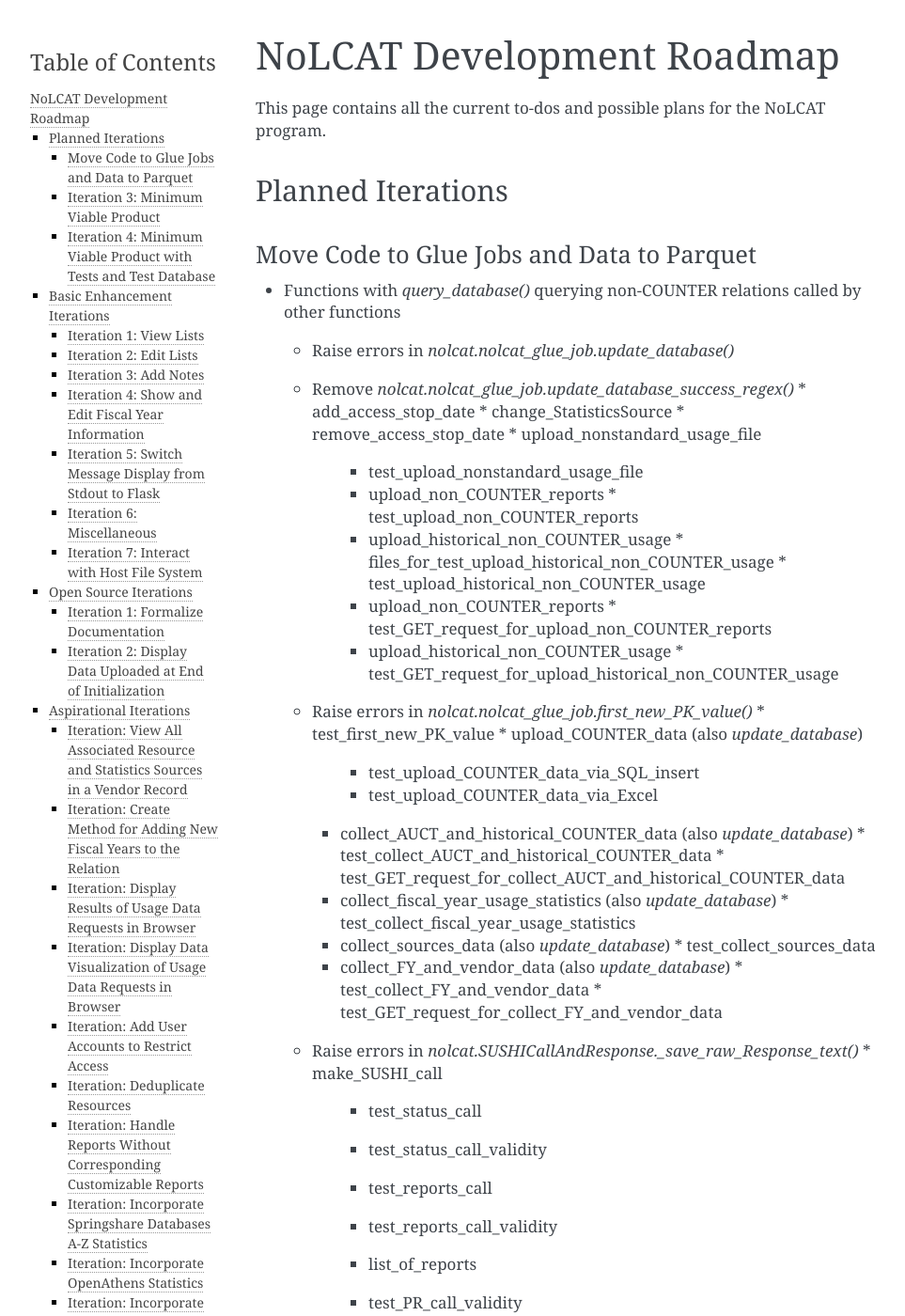
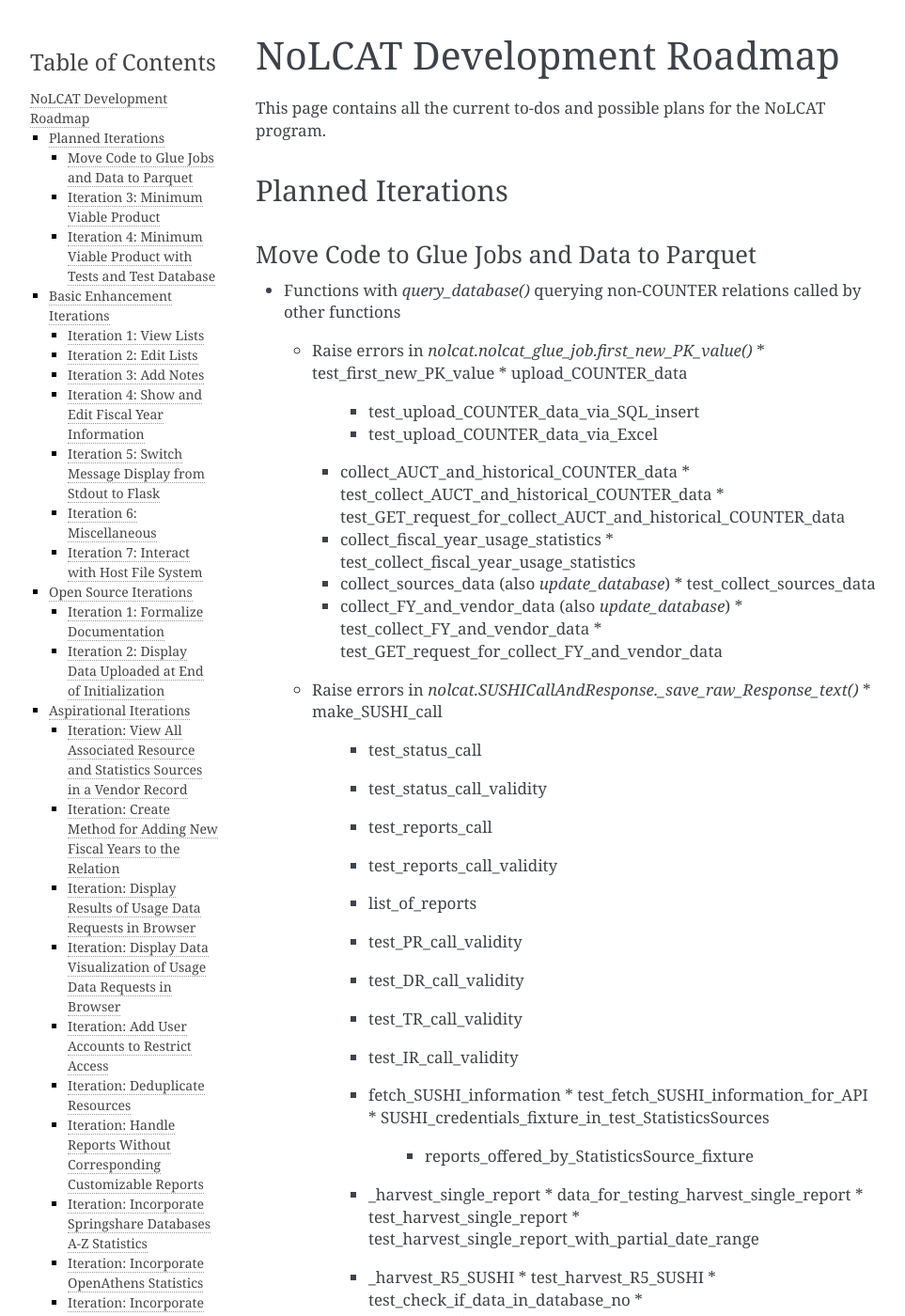
Before and after one commit to ereiskind/nolcat, a Sphinx documentation site: the page built from docs/source/roadmap.rst, in a window 1280 px wide and 1400 px high. Shown: the whole window at 94% size, without its empty margins (148-1111 px from the left). Built offline with Sphinx 7.4.7, drawn with Linux system fonts in a browser that asks for light colours; some of the changed text lies outside the part shown.

Commit message:
Remove `update_database_success_regex()`

```diff
--- a/docs/source/roadmap.rst
+++ b/docs/source/roadmap.rst
@@ -9,31 +9,15 @@
 ==========================================
 * Functions with `query_database()` querying non-COUNTER relations called by other functions
 
-  * Raise errors in `nolcat.nolcat_glue_job.update_database()`
-  * Remove `nolcat.nolcat_glue_job.update_database_success_regex()`
-    * add_access_stop_date
-    * change_StatisticsSource
-    * remove_access_stop_date
-    * upload_nonstandard_usage_file
-      * test_upload_nonstandard_usage_file
-      * upload_non_COUNTER_reports
-        * test_upload_non_COUNTER_reports
-      * upload_historical_non_COUNTER_usage
-        * files_for_test_upload_historical_non_COUNTER_usage
-        * test_upload_historical_non_COUNTER_usage
-      * upload_non_COUNTER_reports
-        * test_GET_request_for_upload_non_COUNTER_reports
-      * upload_historical_non_COUNTER_usage
-        * test_GET_request_for_upload_historical_non_COUNTER_usage
   * Raise errors in `nolcat.nolcat_glue_job.first_new_PK_value()`
     * test_first_new_PK_value
-    * upload_COUNTER_data (also `update_database`)
+    * upload_COUNTER_data
       * test_upload_COUNTER_data_via_SQL_insert
       * test_upload_COUNTER_data_via_Excel
-    * collect_AUCT_and_historical_COUNTER_data (also `update_database`)
+    * collect_AUCT_and_historical_COUNTER_data
       * test_collect_AUCT_and_historical_COUNTER_data
       * test_GET_request_for_collect_AUCT_and_historical_COUNTER_data
-    * collect_fiscal_year_usage_statistics (also `update_database`)
+    * collect_fiscal_year_usage_statistics
       * test_collect_fiscal_year_usage_statistics
     * collect_sources_data (also `update_database`)
       * test_collect_sources_data
@@ -71,10 +55,11 @@
             * test_GET_request_for_harvest_SUSHI_statistics
   * `nolcat.models.FiscalYears.collect_fiscal_year_usage_statistics()`
     * test_collect_fiscal_year_usage_statistics
-  * `nolcat.models.AnnualUsageCollectionTracking.collect_annual_usage_statistics()`
-    * test_collect_annual_usage_statistics
   * `nolcat.models.FiscalYears.create_usage_tracking_records_for_fiscal_year()`
     * test_create_usage_tracking_records_for_fiscal_year
+  * Raise errors in `nolcat.models.ResourceSources.add_access_stop_date()`
+  * Raise errors in `nolcat.models.ResourceSources.remove_access_stop_date()`
+  * Raise errors in `nolcat.models.ResourceSources.change_StatisticsSource()`
 
 * Save `nolcat.nolcat_glue_job.ConvertJSONDictsToParquet` output as parquet in S3
 
```
Also changed, not shown: 5 other files.
